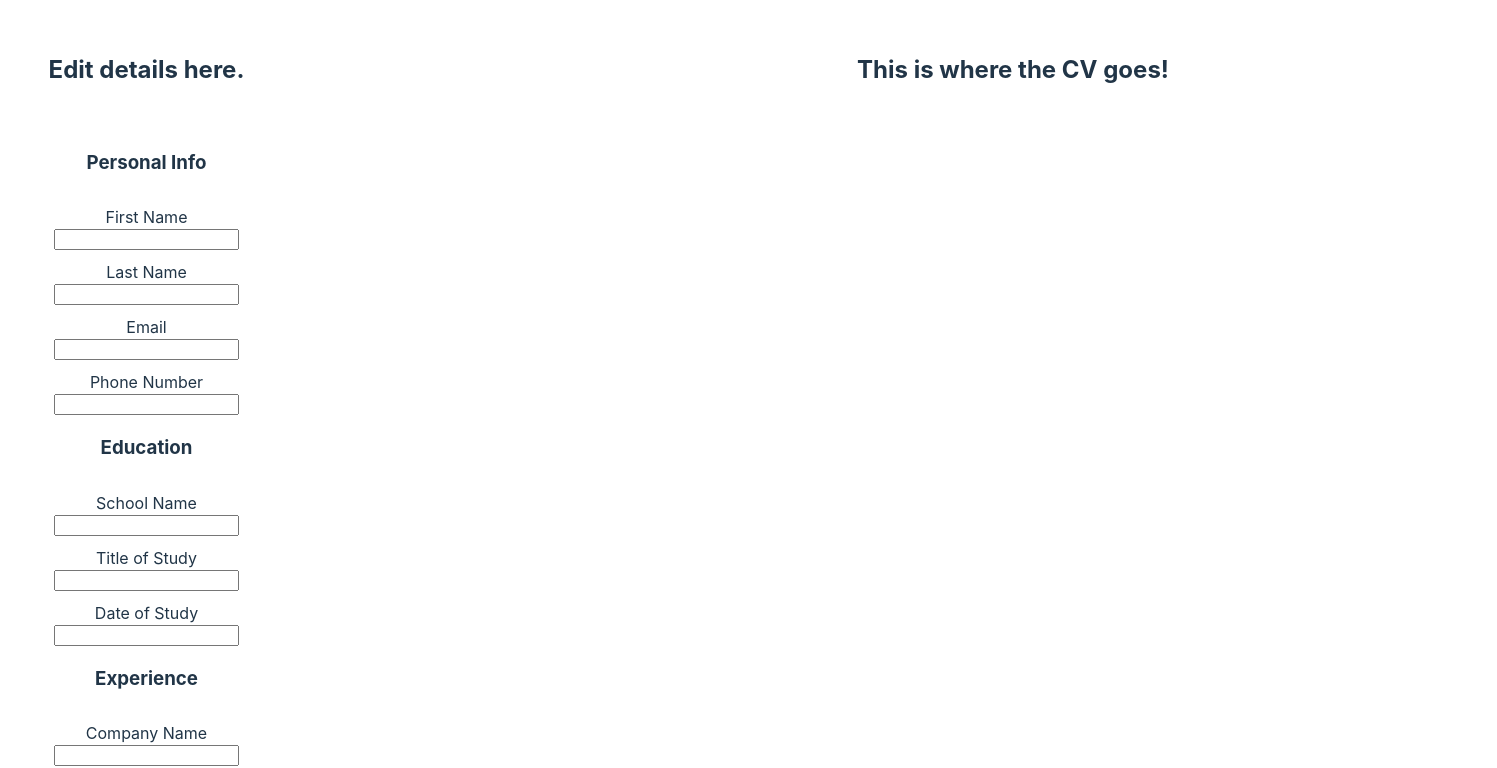
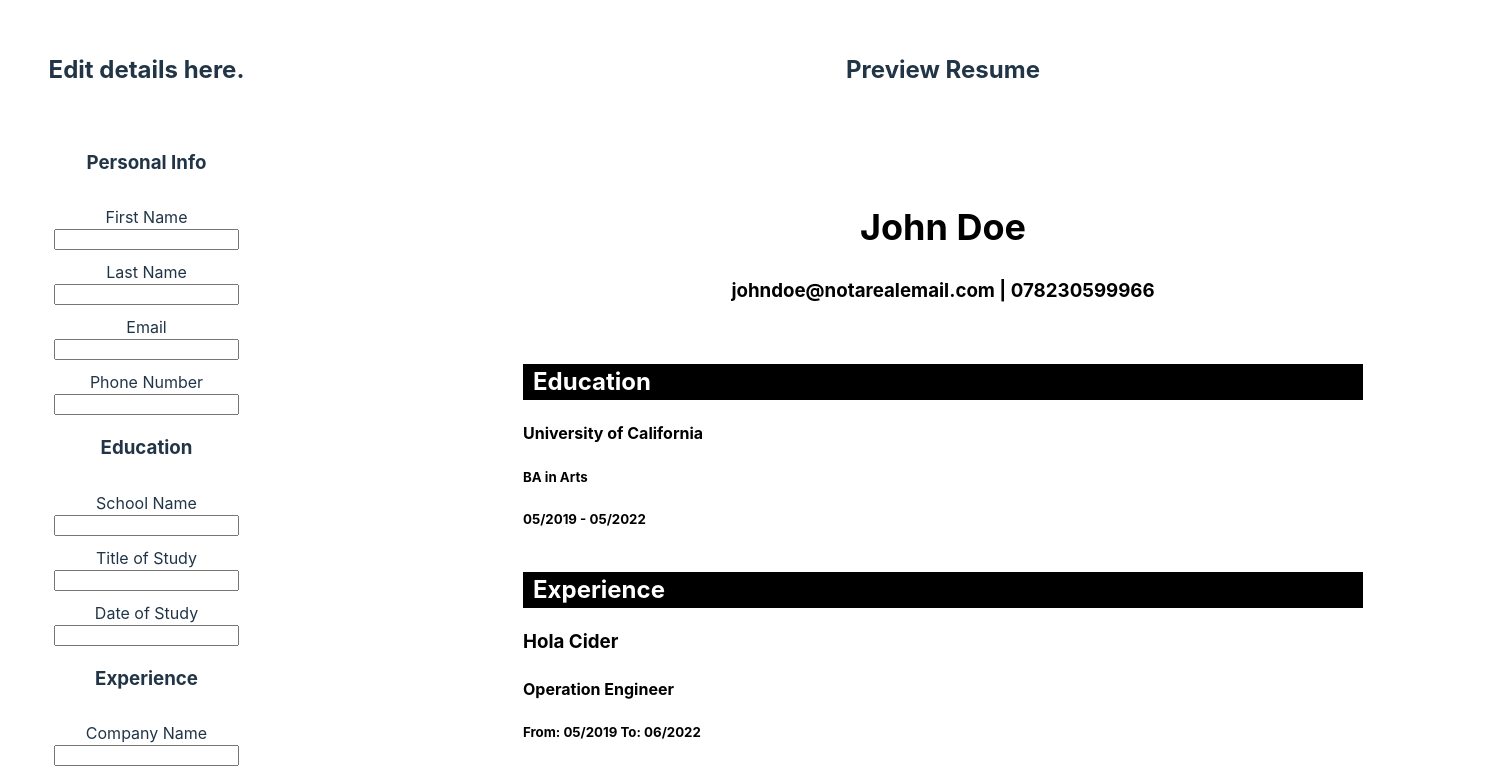
Before and after one commit to Yomanbest67/cv-app, a React (Vite) app: page / in a window 1280 px wide. Shown: the top 768 px of the page, 1497 px wide, since content can reach past the window. Built offline with nearby package versions, Linux system fonts and the light colour scheme.

Commit message:
Added info object with setState. Info is displayed by default.

```diff
--- a/src/components/App.jsx
+++ b/src/components/App.jsx
@@ -2,15 +2,45 @@ import { useState } from 'react'
 import '../styles/App.css'
 
 function App() {
-  const [count, setCount] = useState(0)
+  const [info, setInfo] = useState({
+    firstName: "John",
+    lastName: "Doe",
+    email: "johndoe@notarealemail.com",
+    phone: "078230599966",
+    school: "University of California",
+    degree: "BA in Arts",
+    studyDate: "05/2019 - 05/2022",
+    companyName: "Hola Cider",
+    position: "Operation Engineer",
+    responsibility: "Lorem ipsum dolor sit amet, consectetur adipiscing elit. In lobortis turpis ac est fermentum ultrices. Vestibulum rhoncus odio sagittis, faucibus erat id, consectetur metus. Sed ornare vitae eros fermentum dapibus. Cras aliquam urna ipsum, eu consequat diam pulvinar eget. Praesent et dolor viverra, finibus arcu ultricies, ultricies magna. Nunc erat sapien, tincidunt eu mauris et, pretium facilisis lectus.",
+    dateFrom: "05/2019",
+    dateTo: "06/2022"
+  });
 
   return (
     <div class="CV">
-    <h2>This is where the CV goes!</h2>
-    <div class="CV-display">
+      <h2>Preview Resume</h2>
+      <div class="CV-display">
+        <div className='cvPersonal'>
+          <h2>{info.firstName} {info.lastName}</h2>
+          <h3>{info.email} | {info.phone}</h3>
+        </div>
 
+        <div className='cvEducation'>
+          <h2>Education</h2>
+          <h4>{info.school}</h4>
+          <h5>{info.degree}</h5>
+          <h5>{info.studyDate}</h5>
+        </div>
 
-    </div>
+        <div className='cvExperience'>
+          <h2>Experience</h2>
+          <h3>{info.companyName}</h3>
+          <h4>{info.position}</h4>
+          <h5>From: {info.dateFrom} To: {info.dateTo}</h5>
+          <p>{info.responsibility}</p>
+        </div>
+      </div>
     </div>
   )
 }
--- a/src/components/SideMenu.jsx
+++ b/src/components/SideMenu.jsx
@@ -76,3 +76,7 @@ export default function SideMenu () {
         </div>
     )
 }
+
+function handleInfoChange(e) {
+
+}
--- a/src/styles/App.css
+++ b/src/styles/App.css
@@ -5,10 +5,36 @@
 }
 
 .CV-display {
+  text-align: left;
+  color: black;
+  padding: 60px;
   border: 2px solid white;
   background-color: white;
-  max-width: 900px;
-  min-width: 900px;
-  max-height: 1000px;
-  min-height: 1000px;
+  max-width: 840px;
+  min-width: 840px;
+  max-height: 940px;
+  min-height: 940px;
+
+  display: flex;
+  flex-direction: column;
 }
+
+.cvPersonal {
+  display: flex;
+  flex-direction: column;
+  align-items: center;
+  margin-bottom: 20px;
+}
+
+.cvPersonal h2:first-of-type{
+  margin-bottom: 5px;
+  font-size: 36px;
+}
+
+.cvEducation h2:first-of-type,
+.cvExperience h2:first-of-type
+{
+  background-color: black;
+  color: white;
+  padding-left: 10px;
+}
--- a/src/styles/index.css
+++ b/src/styles/index.css
@@ -15,7 +15,7 @@
 
 .app {
   display: flex;
-  gap: 300px;
+  gap: 200px;
 }
 
 a {
```
